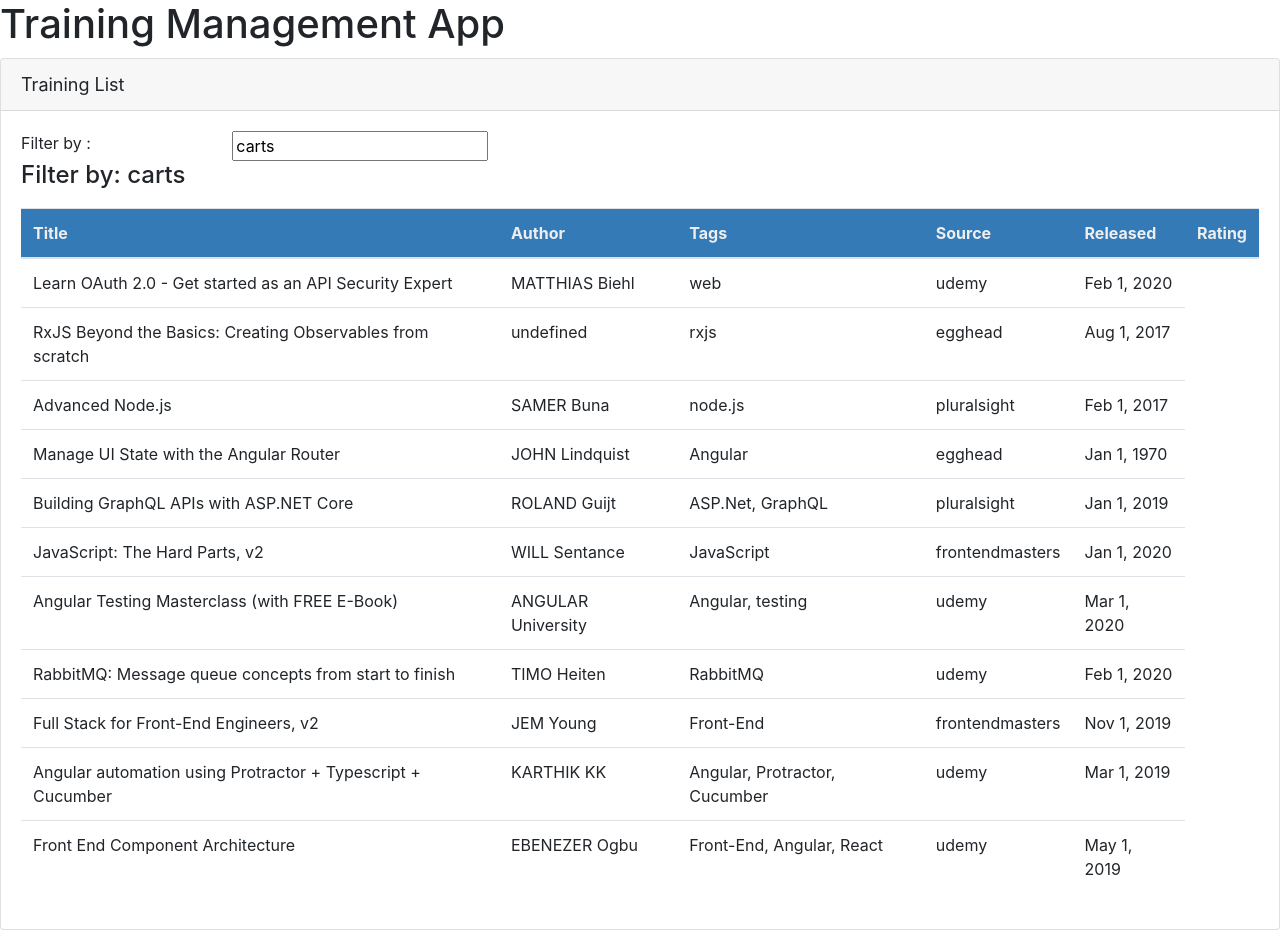
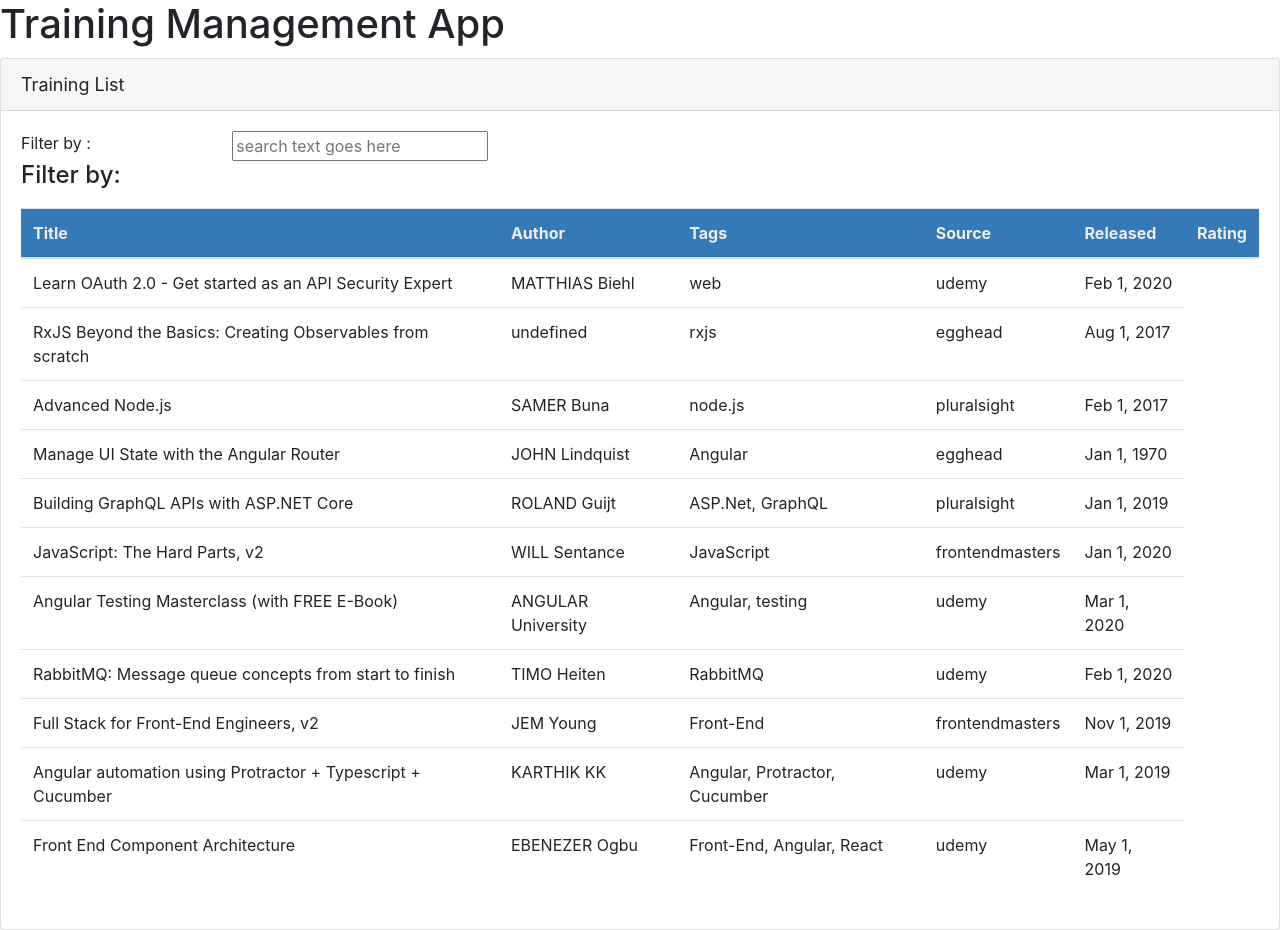
Before and after one commit to dhekrazelaiti/TrainingManagement, an Angular app in the folder MyApp/: page / in a window 1280 px wide. Built offline with nearby package versions, Linux system fonts and the light colour scheme.

Commit message:
add search function

```diff
--- a/MyApp/src/app/app.module.ts
+++ b/MyApp/src/app/app.module.ts
@@ -6,6 +6,7 @@ import { AppRoutingModule } from './app-routing.module';
 import { AppComponent } from './app.component';
 import { TrainingListComponent} from './training/training-list.component';
 import { UppercaseFirstWord } from './shared/uppercase-first-word.pipe';
+
 
 @NgModule({
   declarations: [
--- a/MyApp/src/app/training/training-list.component.html
+++ b/MyApp/src/app/training/training-list.component.html
@@ -6,7 +6,7 @@
     <div class ="row">
       <div class ="col-md-2">Filter by :</div>
       <div class = "col-md-4">
-        <input type="text" [(ngModel)] = 'listFilter'/>
+        <input type="text" [(ngModel)]= "listFilter"  placeholder="search text goes here"/>
       </div>
     </div>
     <div class ="row">
@@ -28,7 +28,7 @@
         </tr>
       </thead>
     <tbody>
-      <tr *ngFor ='let training of trainings'>
+      <tr *ngFor ='let training of filteredTrainings'>
         <td> {{training.title}} </td>
         <td>{{training.author | uppercaseFirstWords}} </td>
         <td>{{training.tags}} </td>
--- a/MyApp/src/app/training/training-list.component.ts
+++ b/MyApp/src/app/training/training-list.component.ts
@@ -1,4 +1,4 @@
-import { Component } from '@angular/core';
+import { Component, OnInit } from '@angular/core';
 import { ITraining } from './training';
 
 @Component({
@@ -7,11 +7,21 @@ import { ITraining } from './training';
   styleUrls: ['./training-list.component.css'],
 })
 
-export class TrainingListComponent{
+export class TrainingListComponent implements OnInit{
 
   pageTitle: string = "Training List";
 
-  listFilter: string = "carts";
+  _listFilter: string;
+
+  get listFilter(): string{
+    return this._listFilter;
+  }
+  set listFilter(value: string){
+     this._listFilter = value;
+     this.filteredTrainings = this.listFilter ? this.performFilter(this.listFilter) : this.trainings;
+  }
+
+  filteredTrainings: ITraining[];
 
   trainings: ITraining[] = [
     {
@@ -147,7 +157,20 @@ export class TrainingListComponent{
       "released": "05/01/2019"
     }
   ];
+constructor() {
+  this.filteredTrainings = this.trainings;
+  this.listFilter = '';
+}
 
+  performFilter(filterBy: string): ITraining[] {
+
+    filterBy = filterBy.toLocaleLowerCase();
+
+    return this.trainings.filter((training: ITraining)  =>
+
+    training.title.toLocaleLowerCase().indexOf(filterBy) !== -1);
+
+  }
   ngOnInit(): void {
 
     console.log('...Start Application!!!');
```
